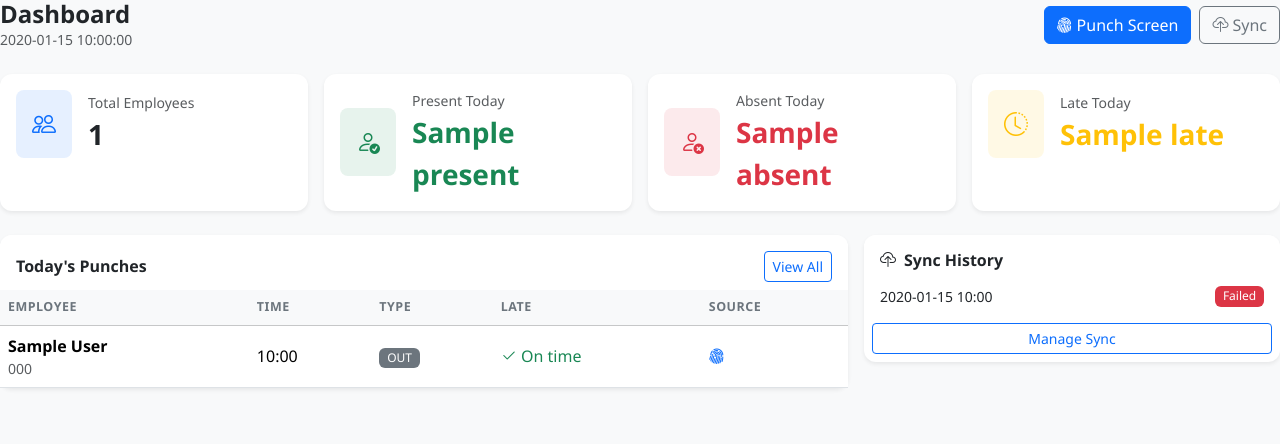
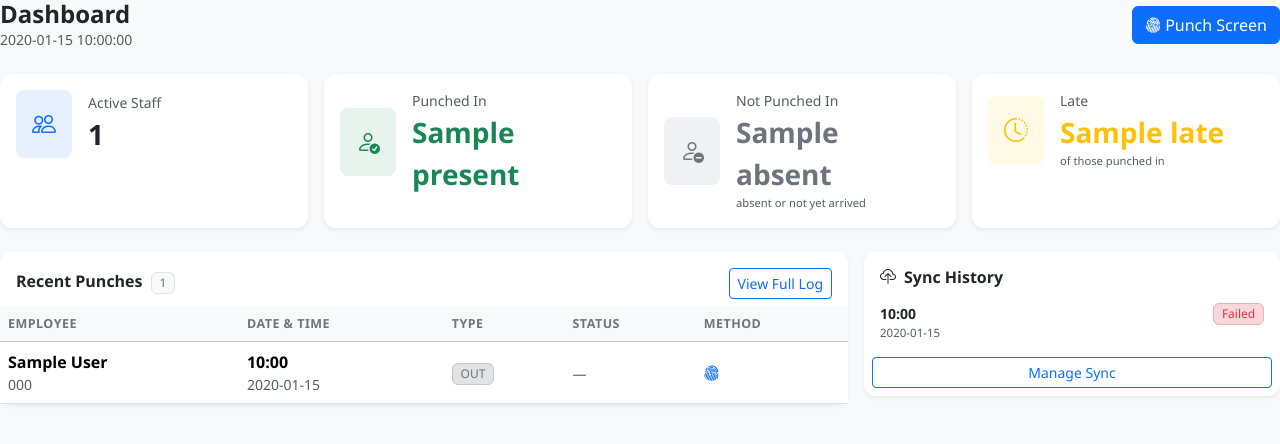
Before and after one commit to samihyder/tiledger-attendance, a Python web app: template templates/dashboard.html in a window 1280 px wide. Shown: the top 444 px of the page. Run offline with Jinja, Linux system fonts and the light colour scheme; the template is opened without the code that fills it: most values are stand-ins (such as "Sample title", 1, 10 or a date in 2020).

Commit message:
Fix night-shift data gaps and improve data clarity across views
Data correctness:
- get_today_stats: before 04:00 AM, include yesterday's 19:00+ punch-ins
  so night-shift staff aren't wrongly counted as absent
- get_daily_summary: include next-day early-morning (before 04:00) OUT
  punches so hours_worked is calculated correctly for night shifts
- Punch screen / dashboard: load yesterday-evening punches when before 04:00

Dashboard:
- Show "Monday, 02 Jun 2026" instead of raw YYYY-MM-DD
- Rename "Absent" to "Not Punched In" with a note (absent or not arrived)
- Add "X still on shift" sub-label (punched in but not yet out)
- Show night-shift-mode banner when stats span two calendar days
- Date shown below time in punch list for night-shift clarity

Attendance log:
- Hours shown as "8.5h" instead of bare number
- "On shift" badge when employee is punched in but has no out yet
- "Not punched in" badge in summary instead of blank row
- Formatted date (Mon 02 Jun) in punch records table
- OUT rows no longer show a blank punctuality cell

Co-Authored-By: Claude Sonnet 4.6 <noreply@anthropic.com>

```diff
--- a/templates/dashboard.html
+++ b/templates/dashboard.html
@@ -5,12 +5,13 @@
 <div class="d-flex justify-content-between align-items-center mb-4">
   <div>
     <h4 class="fw-bold mb-0">Dashboard</h4>
-    <div class="text-muted small">{{ today }}</div>
+    <div class="text-muted small">{{ today_display }}</div>
   </div>
   <div class="d-flex gap-2">
     <a href="{{ url_for('attendance.punch_screen') }}" class="btn btn-primary">
       <i class="bi bi-fingerprint me-1"></i>Punch Screen
     </a>
+    {% if session.role in ['super_admin', 'manager'] %}
     <form action="{{ url_for('sync.run_sync') }}" method="POST" class="d-inline">
       <button type="submit" class="btn btn-outline-secondary">
         <i class="bi bi-cloud-upload me-1"></i>Sync
@@ -19,12 +20,14 @@
         {% endif %}
       </button>
     </form>
+    {% endif %}
   </div>
 </div>
 
-<!-- Stats cards -->
+{# ── Stats ── #}
 <div class="row g-3 mb-4">
-  <div class="col-md-3">
+
+  <div class="col-6 col-md-3">
     <div class="card border-0 shadow-sm h-100">
       <div class="card-body">
         <div class="d-flex align-items-center">
@@ -32,14 +35,15 @@
             <i class="bi bi-people fs-4 text-primary"></i>
           </div>
           <div>
-            <div class="text-muted small">Total Employees</div>
+            <div class="text-muted small">Active Staff</div>
             <div class="fs-3 fw-bold">{{ stats.total_employees }}</div>
           </div>
         </div>
       </div>
     </div>
   </div>
-  <div class="col-md-3">
+
+  <div class="col-6 col-md-3">
     <div class="card border-0 shadow-sm h-100">
       <div class="card-body">
         <div class="d-flex align-items-center">
@@ -47,29 +51,35 @@
             <i class="bi bi-person-check fs-4 text-success"></i>
           </div>
           <div>
-            <div class="text-muted small">Present Today</div>
+            <div class="text-muted small">Punched In</div>
             <div class="fs-3 fw-bold text-success">{{ stats.present }}</div>
+            {% if stats.on_shift > 0 %}
+            <div class="text-muted" style="font-size:0.7rem">{{ stats.on_shift }} still on shift</div>
+            {% endif %}
           </div>
         </div>
       </div>
     </div>
   </div>
-  <div class="col-md-3">
+
+  <div class="col-6 col-md-3">
     <div class="card border-0 shadow-sm h-100">
       <div class="card-body">
         <div class="d-flex align-items-center">
-          <div class="rounded-3 bg-danger bg-opacity-10 p-3 me-3">
-            <i class="bi bi-person-x fs-4 text-danger"></i>
+          <div class="rounded-3 bg-secondary bg-opacity-10 p-3 me-3">
+            <i class="bi bi-person-dash fs-4 text-secondary"></i>
           </div>
           <div>
-            <div class="text-muted small">Absent Today</div>
-            <div class="fs-3 fw-bold text-danger">{{ stats.absent }}</div>
+            <div class="text-muted small">Not Punched In</div>
+            <div class="fs-3 fw-bold text-secondary">{{ stats.absent }}</div>
+            <div class="text-muted" style="font-size:0.7rem">absent or not yet arrived</div>
           </div>
         </div>
       </div>
     </div>
   </div>
-  <div class="col-md-3">
+
+  <div class="col-6 col-md-3">
     <div class="card border-0 shadow-sm h-100">
       <div class="card-body">
         <div class="d-flex align-items-center">
@@ -77,35 +87,48 @@
             <i class="bi bi-clock-history fs-4 text-warning"></i>
           </div>
           <div>
-            <div class="text-muted small">Late Today</div>
+            <div class="text-muted small">Late</div>
             <div class="fs-3 fw-bold text-warning">{{ stats.late }}</div>
+            <div class="text-muted" style="font-size:0.7rem">of those punched in</div>
           </div>
         </div>
       </div>
     </div>
   </div>
+
 </div>
 
-<!-- Recent punches -->
+{% if stats.night_shift_mode %}
+<div class="alert alert-info py-2 mb-4 small">
+  <i class="bi bi-moon-stars me-1"></i>
+  <strong>Night shift window active.</strong>
+  Stats include punch-ins from yesterday's evening shift (19:00 onward).
+</div>
+{% endif %}
+
+{# ── Recent punches + Sync ── #}
 <div class="row g-3">
   <div class="col-lg-8">
     <div class="card border-0 shadow-sm">
-      <div class="card-header bg-white border-0 pt-3">
+      <div class="card-header bg-white border-0 pt-3 pb-2">
         <div class="d-flex justify-content-between align-items-center">
-          <h6 class="fw-bold mb-0">Today's Punches</h6>
-          <a href="{{ url_for('attendance.log') }}" class="btn btn-sm btn-outline-primary">View All</a>
+          <h6 class="fw-bold mb-0">
+            Recent Punches
+            <span class="badge bg-light text-secondary border ms-1">{{ recent_punches|length }}</span>
+          </h6>
+          <a href="{{ url_for('attendance.log') }}" class="btn btn-sm btn-outline-primary">View Full Log</a>
         </div>
       </div>
       <div class="card-body p-0">
         {% if recent_punches %}
-        <table class="table table-hover mb-0">
+        <table class="table table-hover align-middle mb-0">
           <thead class="table-light">
             <tr>
               <th>Employee</th>
-              <th>Time</th>
+              <th>Date &amp; Time</th>
               <th>Type</th>
-              <th>Late</th>
-              <th>Source</th>
+              <th>Status</th>
+              <th>Method</th>
             </tr>
           </thead>
           <tbody>
@@ -115,26 +138,35 @@
                 <div class="fw-semibold">{{ p.full_name }}</div>
                 <div class="text-muted small">{{ p.employee_code }}</div>
               </td>
-              <td>{{ p.punch_time[11:16] }}</td>
+              <td>
+                <div class="fw-semibold">{{ p.punch_time[11:16] }}</div>
+                <div class="text-muted small">{{ p.punch_time[:10] }}</div>
+              </td>
               <td>
                 {% if p.punch_type == 'in' %}
-                  <span class="badge bg-success">IN</span>
+                  <span class="badge bg-success-subtle text-success border border-success-subtle">IN</span>
                 {% else %}
-                  <span class="badge bg-secondary">OUT</span>
+                  <span class="badge bg-secondary-subtle text-secondary border border-secondary-subtle">OUT</span>
                 {% endif %}
               </td>
               <td>
-                {% if p.minutes_late > 0 %}
-                  <span class="text-danger fw-semibold">{{ p.minutes_late }} min</span>
+                {% if p.punch_type == 'in' %}
+                  {% if p.minutes_late > 0 %}
+                    <span class="text-danger fw-semibold">{{ p.minutes_late }} min late</span>
+                  {% else %}
+                    <span class="text-success small"><i class="bi bi-check2"></i> On time</span>
+                  {% endif %}
                 {% else %}
-                  <span class="text-success"><i class="bi bi-check2"></i> On time</span>
+                  <span class="text-muted small">—</span>
                 {% endif %}
               </td>
               <td>
                 {% if p.punch_source == 'manual' %}
-                  <span class="badge bg-warning text-dark">Manual</span>
+                  <span class="badge bg-warning-subtle text-warning border border-warning-subtle">Manual</span>
+                {% elif p.punch_source == 'face' %}
+                  <i class="bi bi-person-bounding-box text-info" title="Face recognition"></i>
                 {% else %}
-                  <i class="bi bi-fingerprint text-primary"></i>
+                  <i class="bi bi-fingerprint text-primary" title="Biometric"></i>
                 {% endif %}
               </td>
             </tr>
@@ -142,7 +174,10 @@
           </tbody>
         </table>
         {% else %}
-          <div class="text-center text-muted py-4">No punches recorded today</div>
+          <div class="text-center text-muted py-5">
+            <i class="bi bi-clock fs-2 d-block mb-2"></i>
+            No punches recorded for this shift yet
+          </div>
         {% endif %}
       </div>
     </div>
@@ -150,7 +185,7 @@
 
   <div class="col-lg-4">
     <div class="card border-0 shadow-sm">
-      <div class="card-header bg-white border-0 pt-3">
+      <div class="card-header bg-white border-0 pt-3 pb-2">
         <h6 class="fw-bold mb-0"><i class="bi bi-cloud-upload me-2"></i>Sync History</h6>
       </div>
       <div class="card-body p-0">
@@ -158,22 +193,27 @@
           <ul class="list-group list-group-flush">
             {% for s in sync_history %}
             <li class="list-group-item px-3 py-2">
-              <div class="d-flex justify-content-between">
-                <span class="small">{{ s.synced_at[:16] }}</span>
+              <div class="d-flex justify-content-between align-items-start">
+                <div>
+                  <div class="small fw-semibold">{{ s.synced_at[11:16] }}</div>
+                  <div class="text-muted" style="font-size:0.72rem">{{ s.synced_at[:10] }}</div>
+                </div>
                 {% if s.status == 'success' %}
-                  <span class="badge bg-success">{{ s.records_sent }} sent</span>
+                  <span class="badge bg-success-subtle text-success border border-success-subtle">
+                    {{ s.records_sent }} sent
+                  </span>
                 {% else %}
-                  <span class="badge bg-danger">Failed</span>
+                  <span class="badge bg-danger-subtle text-danger border border-danger-subtle">Failed</span>
                 {% endif %}
               </div>
               {% if s.error_message %}
-                <div class="text-danger small text-truncate">{{ s.error_message }}</div>
+                <div class="text-danger small text-truncate mt-1">{{ s.error_message }}</div>
               {% endif %}
             </li>
             {% endfor %}
           </ul>
         {% else %}
-          <div class="text-center text-muted py-3 small">No sync history</div>
+          <div class="text-center text-muted py-3 small">No sync history yet</div>
         {% endif %}
         <div class="p-2">
           <a href="{{ url_for('sync.sync_status') }}" class="btn btn-sm btn-outline-primary w-100">
```
Also changed, not shown: attendance_logic.py (+15 -1 lines), db_manager.py (+27 -10 lines), routes/attendance_routes.py (+9 -3 lines), routes/main_routes.py (+12 -2 lines), templates/attendance/log.html (+105 -58 lines), templates/attendance/punch.html (+18 -9 lines).
